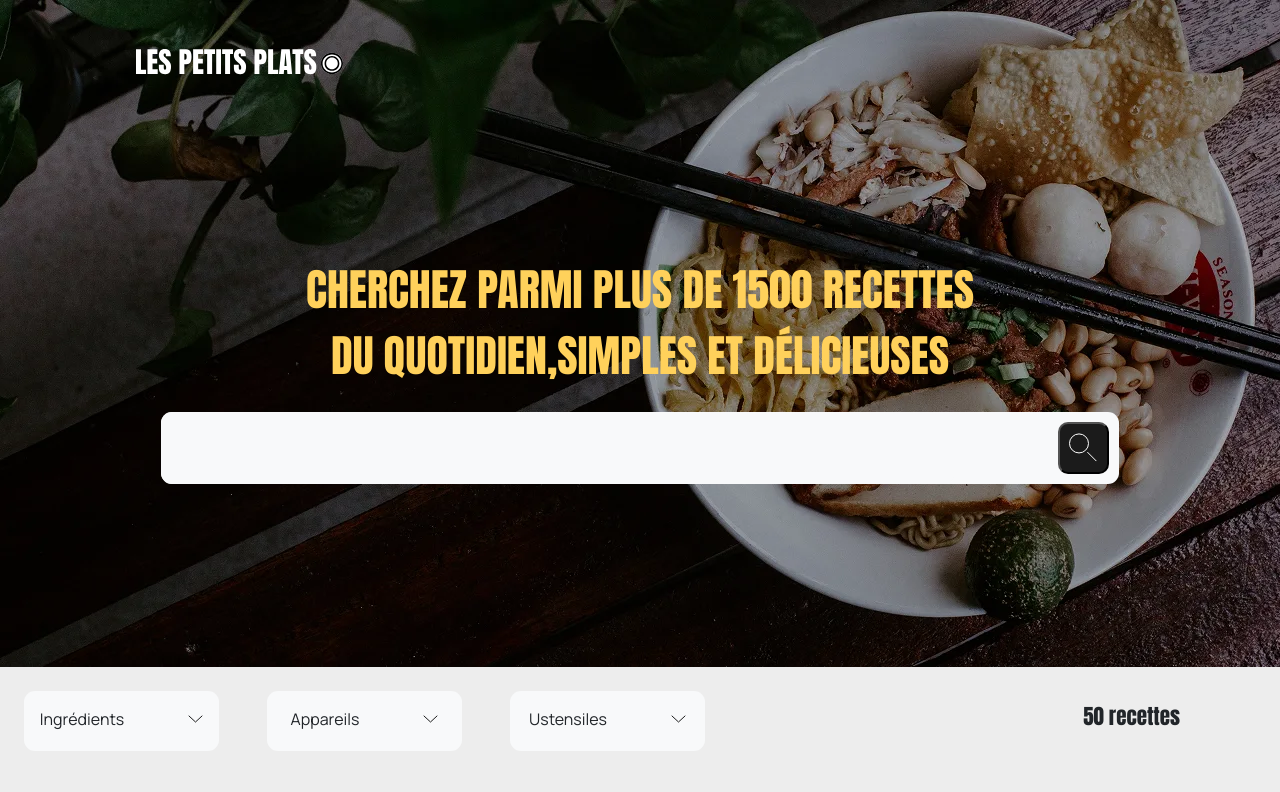
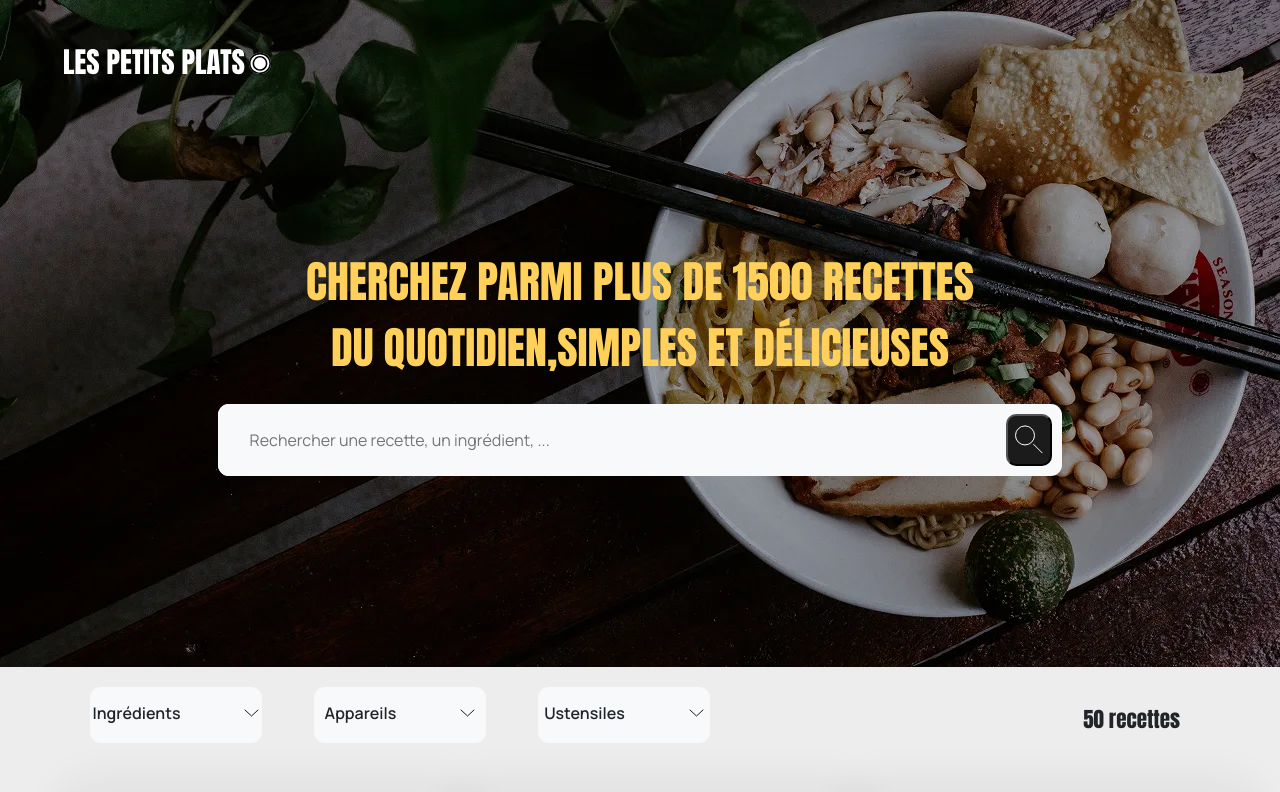
Before and after one commit to Delia-1/OC-7-Les-petis-plats, a website with bundled scripts: page index.html in a window 1280 px wide. Shown: the top 792 px of the page. Built offline with nearby package versions, Linux system fonts and the light colour scheme; grey boxes are pictures that could not be loaded.

Commit message:
improved header and filter style

```diff
--- a/scripts/models/elementsModels.js
+++ b/scripts/models/elementsModels.js
@@ -175,8 +175,11 @@ export class InputElement {
     this.el = document.createElement("input");
     this.el.className = options.className || "";
     this.el.textContent = options.text || "";
+    this.el.id = options.id || "";
     if (options.ariaLabel)
       this.el.setAttribute("aria-label", options.ariaLabel);
+    if (options.placeholder)
+      this.el.setAttribute("placeholder", options.placeholder);
     if (options.ariaAutoComplete)
       this.el.setAttribute("aria-auto-ccomplete", options.ariaAutoComplete);
   }
--- a/scripts/templates/filterTemplate.js
+++ b/scripts/templates/filterTemplate.js
@@ -216,7 +216,6 @@ const recomputeFromTags = (index) => {
     index && index.filters
       ? index
       : indexData(Array.isArray(base) ? base : getTagBaseline());
-
   const keywords = [...activeTags];
   const ids = keywords.length
     ? getRecipeIdsFromKeywords(keywords, safeIndex.filters)
@@ -245,7 +244,7 @@ export const bindTagBar = (index) => {
 
 export const filterSectionTemplate = () => {
   const divFilter = ElementFactory.create("div", {
-    className: "div-filter m-4 bg-light d-flex flex-column ",
+    className: "div-filter bg-light d-flex flex-column ",
     ariaExpended: "true",
     dataKey: "",
   });
--- a/scripts/templates/headerTemplate.js
+++ b/scripts/templates/headerTemplate.js
@@ -92,7 +92,7 @@ export const headerTemplate = () => {
   });
 
   const homepageLink = ElementFactory.create("a", {
-    className: "position-absolute top-0 start-0 ps-4 m-5",
+    className: "position-absolute top-0 start-0 mt-5",
     href: "index.html",
     ariaLabel: "Retourner à la page d'accueil",
   });
@@ -108,7 +108,7 @@ export const headerTemplate = () => {
   });
 
   const title = ElementFactory.create("h1", {
-    className: "lh-base header--title text-yellow text-center mt-4 pt-5",
+    className: "lh-base header--title text-yellow text-center mt-2 pt-5",
   });
   title.el.innerHTML =
     "CHERCHEZ PARMI PLUS DE 1500 RECETTES<br>DU QUOTIDIEN,SIMPLES ET DÉLICIEUSES ";
--- a/styles/index.scss
+++ b/styles/index.scss
@@ -31,6 +31,7 @@ header {
 
 .search-bar {
   border-radius: 11px;
+  max-width: 66vw;
 
   &--input {
     width: 62vw;
@@ -55,10 +56,19 @@ header {
   }
 }
 
+.search-aside {
+  padding: 2.5vh 7vw;
+}
+
 .div-filter {
-  // width: fit-content;
-  height: 60px;
+  height: 56px;
   border-radius: 11px;
+}
+
+.search-aside {
+  .div-filter + .div-filter {
+    margin-left: 4vw;
+  }
 }
 
 .list-container {
@@ -69,13 +79,13 @@ header {
 }
 
 .filter-header {
-  width: 195px;
-  height: 56px;
+  width: 13.5vw ;
+  height: 6.5vh;
 }
 
 .filterName {
   font-size: 16px;
-  font-weight: 500;
+  font-weight: 600;
 }
 
 .search-input {
@@ -95,6 +105,7 @@ height: 36px;
 .count-div {
   right: 100px;
   align-self: center;
+  top: 5vh;
 }
 
 .count-text {
@@ -107,8 +118,9 @@ height: 36px;
 
 .tag-list {
   list-style: none;
-  padding-left: 1.5rem;
+  padding-left: 7vw;
 }
+
 .close-img {
   width: 10px;
 }
@@ -116,12 +128,11 @@ height: 36px;
 .tag {
   width: min-content;
   padding: 18px;
-  width: 15.5vw ;
+  width: 13.5vw ;
   height: 6.5vh;
   border-radius: 11px;
   font-size: 14px;
-  font-weight: 400;
-
+  font-weight: 500;
 }
 
 .cut-tag {
@@ -133,7 +144,7 @@ height: 36px;
 main {
   display: grid;
   grid-template-columns: 1fr 1fr 1fr;
-  padding: 14vh 6vw 0 6vw;
+  padding: 2vh 6vw 0 6vw;
   grid-gap: 7vh 1vw;
   place-items: center;
 }
```
Also changed, not shown: public/bootstrap.css, 1 other file.
